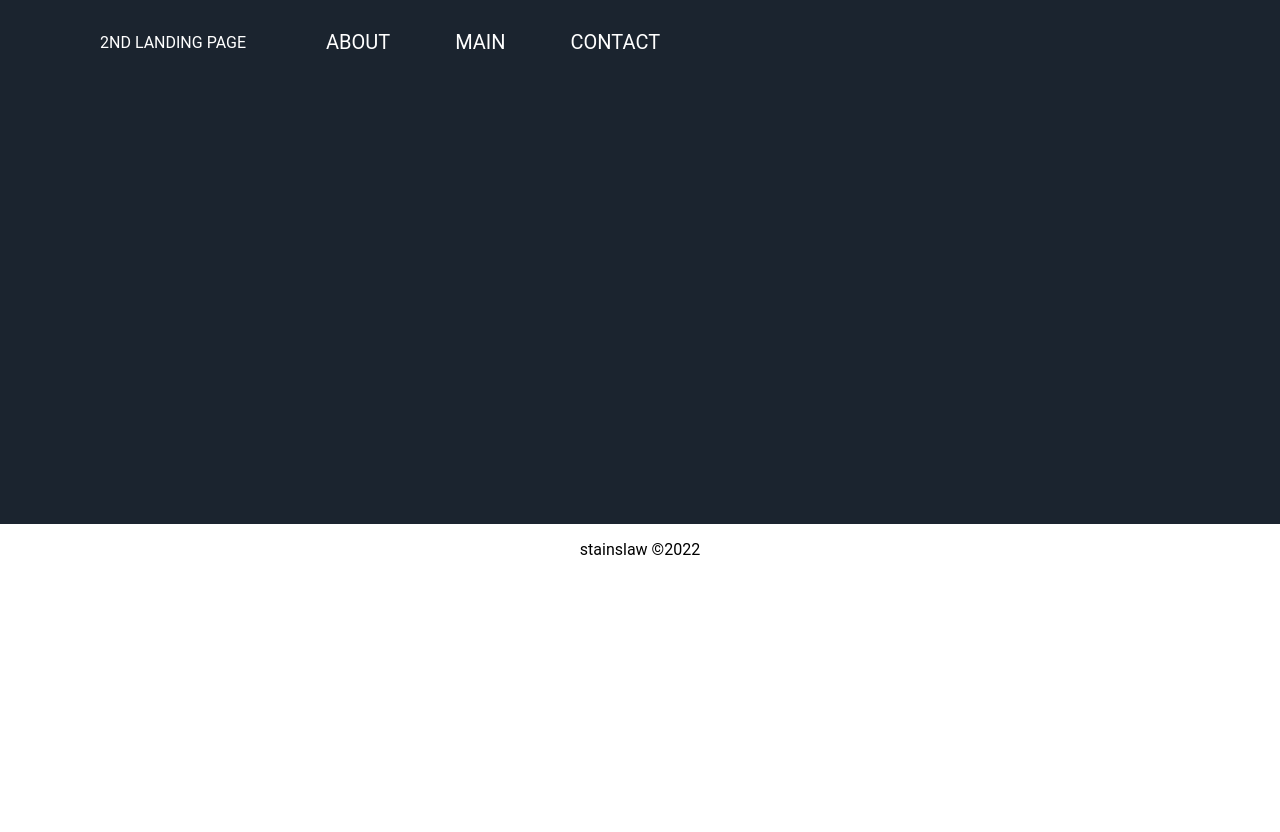
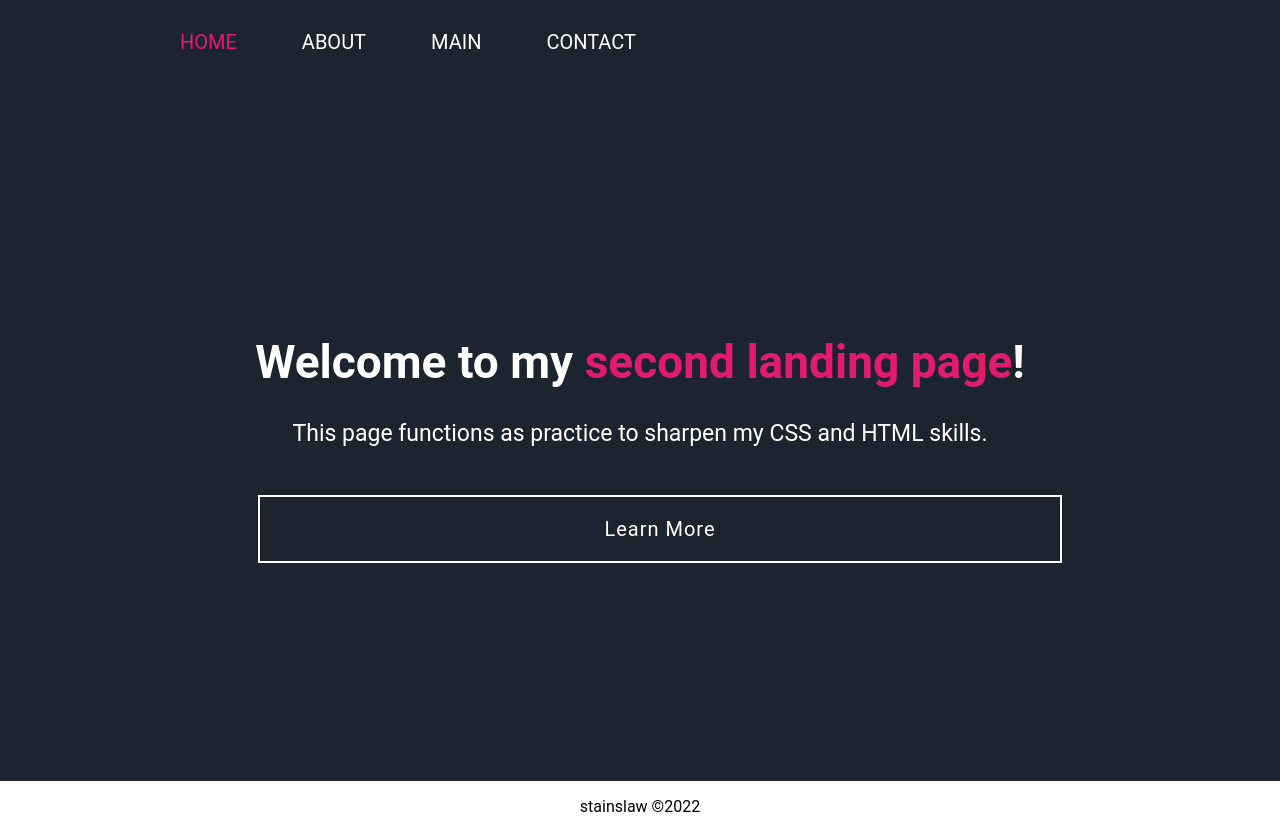
Before and after one commit to stainslaw/secondlandingpage, a plain HTML site: page index.html in a window 1280 px wide. Before the commit the page ends 800 px from the top, so only its background shows below. Drawn offline with Linux system fonts and the light colour scheme.

Commit message:
Clean up index.html and added button

```diff
--- a/index.html
+++ b/index.html
@@ -5,20 +5,14 @@
     <meta charset="UTF-8">
     <meta http-equiv="X-UA-Compatible" content="IE=edge">
     <meta name="viewport" content="width=device-width, initial-scale=1.0">
-    <title>Landpage 2.0</title>
+    <title>Landpage Practice 2</title>
     <link rel="stylesheet" href="style.css">
 </head>
 
 <body>
-
-    <div class="container">
-
     <nav class="navbar">
-            <div class="header-logo">
-                <p>2nd Landing Page</p>
-            </div>
-
         <div class="header-links">
+            <a id="home" href="#">Home</a>
             <a href="#">About</a>
             <a href="#">Main</a>
             <a href="#">Contact</a>
@@ -27,7 +21,14 @@
 
 
     <div class="welcome">
+        <div class="welcome-text">
+            <h1>Welcome to my <span class="highlight">second landing page</span>!</h1>
+            <p>This page functions as practice to sharpen my CSS and HTML skills.</p>
+        </div>
 
+        <div class="button-pos"></div>
+            <a href="#" class="button">Learn More</a>
+        </div>
     </div>
 
 
@@ -49,8 +50,6 @@
            <p>stainslaw ©2022</p>
     </div>
 
-    </div>
-
 </body>
 
 </html>
```
Lines whose indentation alone changed are shown as unchanged.
